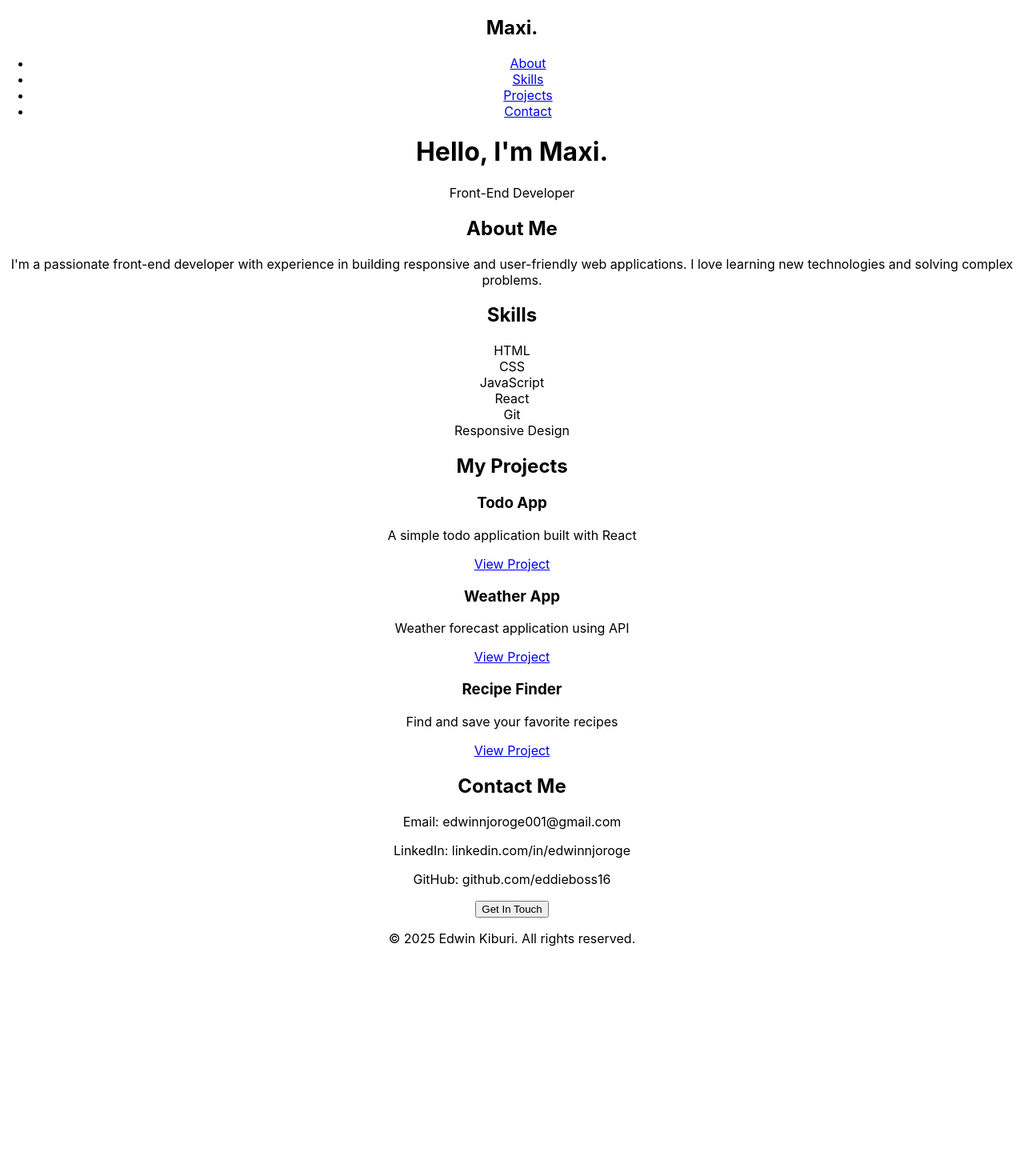
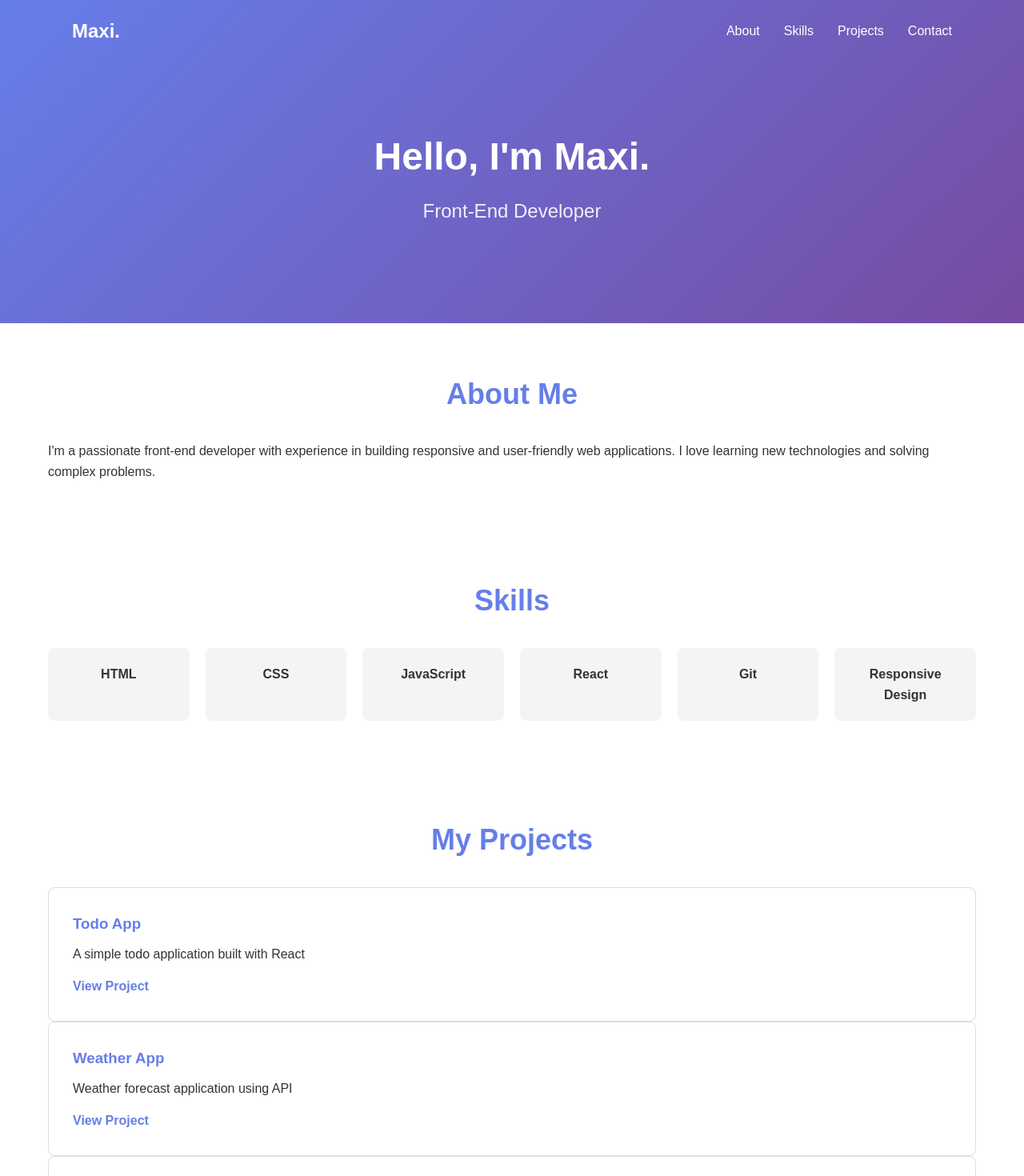
Before and after one commit to eddieboss16/R-portfolio-website, a React (Create React App) app: page / in a window 1280 px wide. Shown: the top 1470 px of the page at 80% size. Before the commit the page ends 1199 px from the top, so only its background shows below. Built offline with nearby package versions, Linux system fonts and the light colour scheme.

Commit message:
applied styles to app

```diff
--- a/src/App.css
+++ b/src/App.css
@@ -1,38 +1,170 @@
-.App {
-  text-align: center;
+* {
+  margin: 0;
+  padding: 0;
+  box-sizing: border-box;
 }
 
-.App-logo {
-  height: 40vmin;
-  pointer-events: none;
+body {
+  font-family: Arial, sans-serif;
+  line-height: 1.6;
+  color: #333;
 }
 
-@media (prefers-reduced-motion: no-preference) {
-  .App-logo {
-    animation: App-logo-spin infinite 20s linear;
-  }
+/* Header & Navigation */
+.header {
+  background: linear-gradient(135deg, #667eea 0%, #764ba2 100%);
+  color: white;
+  padding: 20px 0;
 }
 
-.App-header {
-  background-color: #282c34;
-  min-height: 100vh;
+.navbar {
   display: flex;
-  flex-direction: column;
-  align-items: center;
-  justify-content: center;
-  font-size: calc(10px + 2vmin);
+  justify-content: space-between;
+  align-items: center;padding: 0 50px;
+  max-width: 1200px;
+  margin: 0 auto;
+}
+
+.nav-links {
+  display: flex;
+  list-style: none;
+  gap: 30px;
+}
+
+.nav-links a {
+  color: white;
+  text-decoration: none;
+  font-size: 16px;
+  transition: opacity 0.3s;
+}
+
+.nav-links a:hover {
+  opacity: 0.7;
+}
+/* Hero Section */
+.hero {
+  text-align: center;
+  padding: 100px 20px;
+}
+
+.hero h1 {
+  font-size: 48px;
+  margin-bottom: 10px;
+}
+
+.subtitle {
+  font-size: 24px;
+  opacity: 0.9;
+}
+
+/* Sections */
+.section {
+  max-width: 1200px;
+  margin: 0 auto;
+  padding: 60px 20px;
+}
+
+.section h2 {
+  font-size: 36px;
+  margin-bottom: 30px;
+  text-align: center;
+  color: #667eea;
+}
+
+/* Skills Grid */
+.skills-grid {
+  display: grid;
+  grid-template-columns: repeat(auto-fit, minmax(150px, 1fr));
+  gap: 20px;
+  margin-top: 30px;
+}
+
+.skill-card {
+  background: #f4f4f4;
+  padding: 20px;
+  text-align: center;
+  border-radius: 8px;
+  font-weight: bold;
+  transition: transform 0.3s;
+}
+
+.skill-card:hover {
+  transform: translateY(-5px);
+  background: #667eea;
   color: white;
 }
 
-.App-link {
-  color: #61dafb;
+/* Projects Grid */
+.projects-grid {
+  display: grid;
+  grid-template-columns: repeat(auto-fit, minmax(300px, 1fr));
+  gap: 30px;
+  margin-top: 30px;
 }
 
-@keyframes App-logo-spin {
-  from {
-    transform: rotate(0deg);
+.project-card {
+  border: 1px solid #ddd;
+  padding: 30px;
+  border-radius: 8px;
+  transition: box-shadow 0.3s;
+}
+
+.project-card:hover {
+  box-shadow: 0 5px 15px rgba(0,0,0,0.1);
+}
+
+.project-card h3 {
+  color: #667eea;
+  margin-bottom: 10px;
+}
+
+.project-card a {
+  display: inline-block;
+  margin-top: 15px;
+  color: #667eea;
+  text-decoration: none;
+  font-weight: bold;
+}
+
+/* Contact Button */
+.contact-btn {
+  background: #667eea;
+  color: white;
+  border: none;
+  padding: 15px 30px;
+  font-size: 16px;
+  border-radius: 5px;
+  cursor: pointer;
+  margin-top: 20px;
+  transition: background 0.3s;
+}
+
+.contact-btn:hover {
+  background: #764ba2;
+}
+
+/* Footer */
+.footer {
+  background: #333;
+  color: white;
+  text-align: center;
+  padding: 30px;
+  margin-top: 60px;
+}
+
+/* Responsive */
+@media (max-width: 768px) {
+  .navbar {
+    flex-direction: column;
+    gap: 20px;
   }
-  to {
-    transform: rotate(360deg);
+
+  .hero h1 {
+    font-size: 32px;
+  }
+
+  .nav-links {
+    flex-wrap: wrap;
+    justify-content: center;
   }
 }
```
